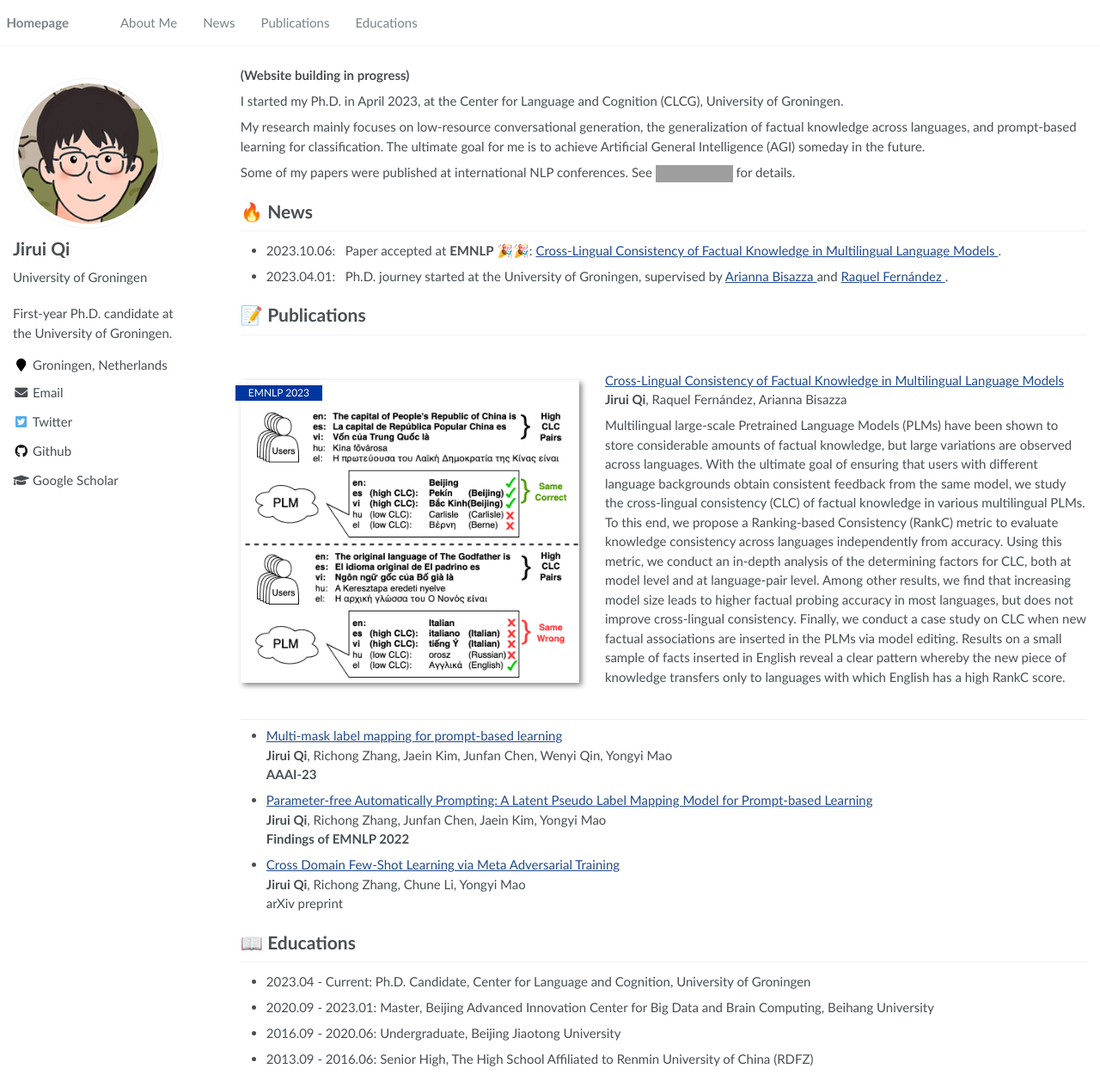
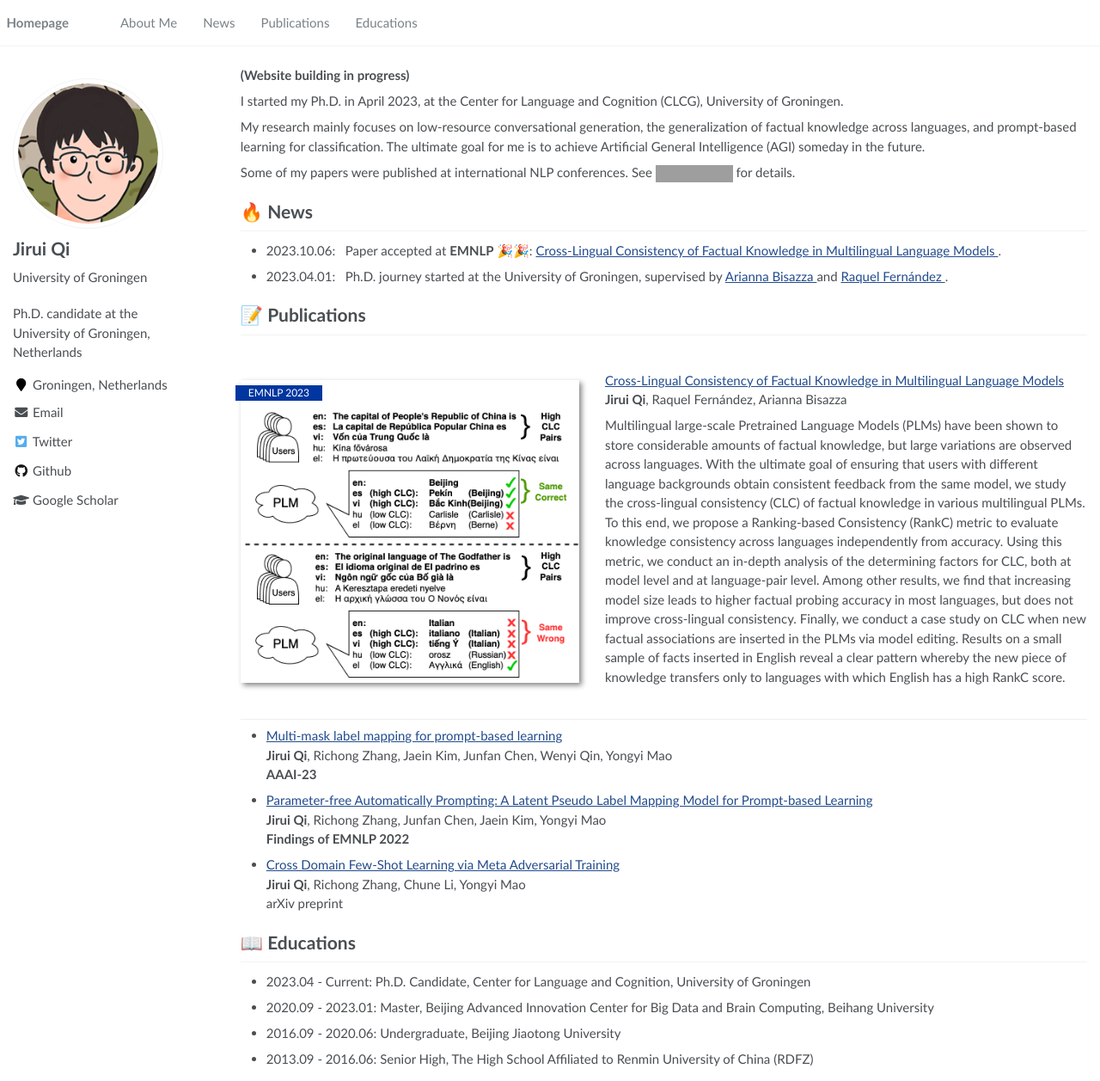
Before and after one commit to RayeRen/acad-homepage.github.io, a Jekyll site: the page built from _pages/about.md, in a window 1280 px wide and 1257 px high. Shown: the whole window at 86% size. Built offline with Jekyll 4.4.1, drawn with Linux system fonts in a browser that asks for light colours; grey boxes are pictures that could not be loaded.

Commit message:
Update _config.yml

```diff
--- a/_config.yml
+++ b/_config.yml
@@ -7,7 +7,7 @@
 
 # Site Settings
 title                    : "Jirui Qi | CLCG | RUG"
-description              : "First-year Ph.D. candidate at the University of Groningen."
+description              : "Ph.D. candidate at the University of Groningen, Netherlands"
 repository               : "Betswish/Betswish.github.io"
 google_scholar_stats_use_cdn : True
 
```
